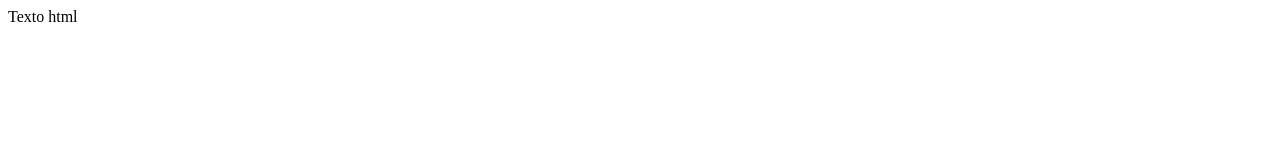
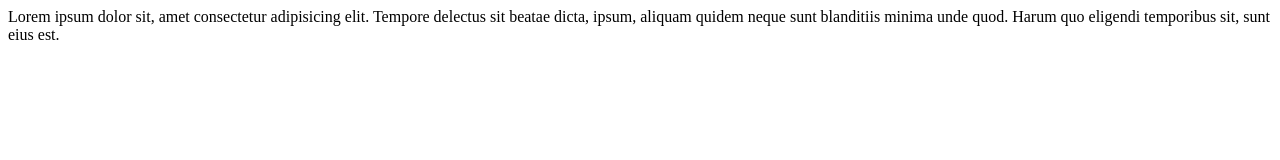
Before and after one commit to AdolfoLeo/Mi-proyecto, a plain HTML site: page index.html in a window 1280 px wide. Drawn offline with Linux system fonts and the light colour scheme.

Commit message:
Este es el index con div

```diff
--- a/index.html
+++ b/index.html
@@ -7,6 +7,8 @@
     <title>Document</title>
 </head>
 <body>
-    Texto html
+    <div>
+        Lorem ipsum dolor sit, amet consectetur adipisicing elit. Tempore delectus sit beatae dicta, ipsum, aliquam quidem neque sunt blanditiis minima unde quod. Harum quo eligendi temporibus sit, sunt eius est.
+    </div>
 </body>
 </html>
```
